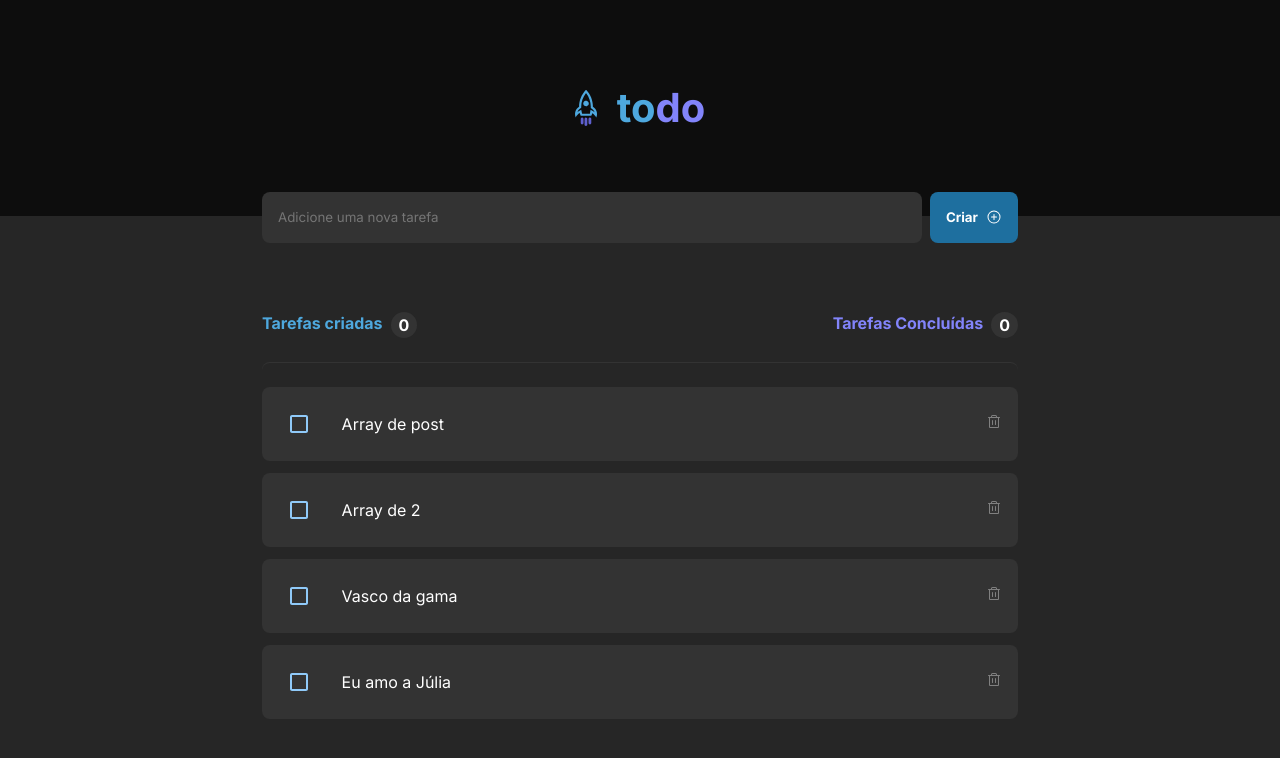
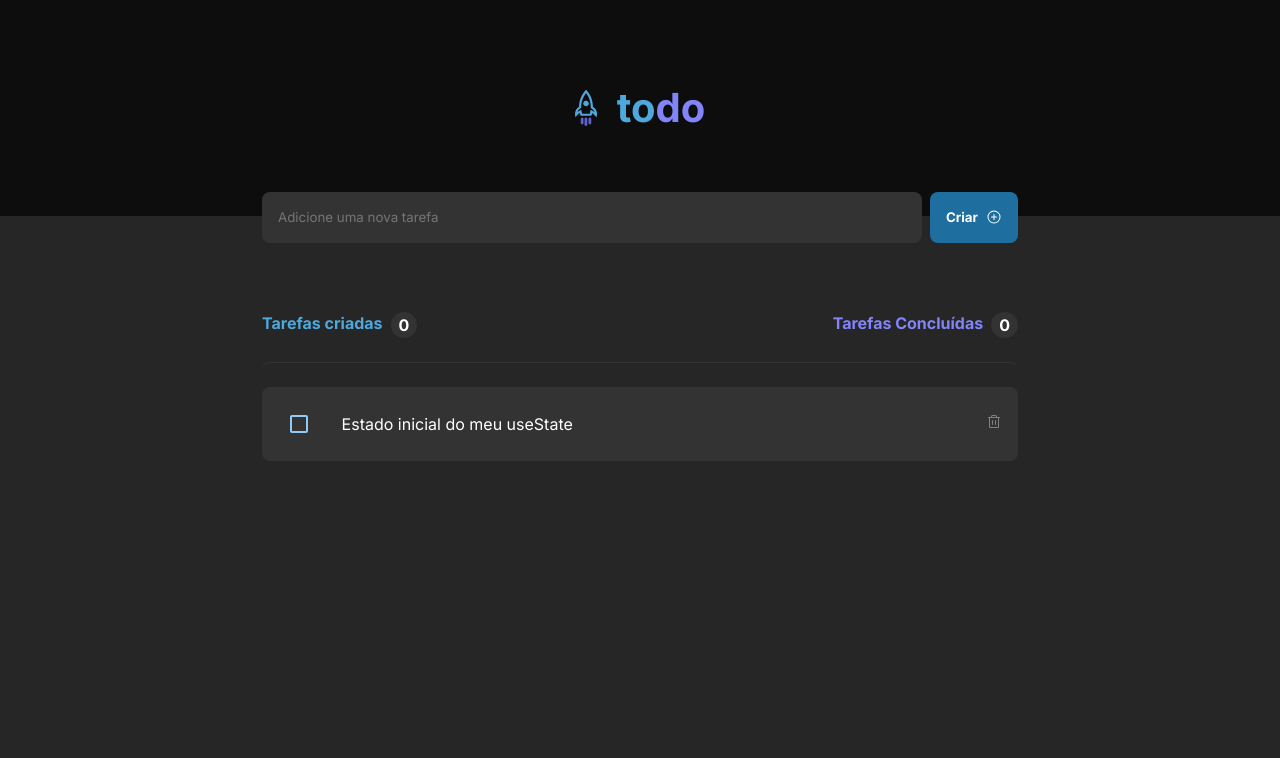
Before and after one commit to pedroeduardo36/01-todolist, a React (Vite) app: page / in a window 1280 px wide. Shown: the top 758 px of the page. Built offline with nearby package versions, Linux system fonts and the light colour scheme.

Commit message:
Adicionando nova task

```diff
--- a/package.json
+++ b/package.json
@@ -15,7 +15,8 @@
     "@mui/material": "^5.15.20",
     "@phosphor-icons/react": "^2.1.6",
     "react": "^18.2.0",
-    "react-dom": "^18.2.0"
+    "react-dom": "^18.2.0",
+    "uuid": "^10.0.0"
   },
   "devDependencies": {
     "@types/react": "^18.2.66",
--- a/src/App.module.css
+++ b/src/App.module.css
@@ -16,7 +16,7 @@
 
 .input {
     background: var(--gray-400);
-    color: var(--gray-300);
+    color: var(--white);
     padding: 1rem;
     border: 0;
     border-radius: 8px;
--- a/src/App.tsx
+++ b/src/App.tsx
@@ -7,31 +7,20 @@ import { EmptyList } from "./components/EmptyList";
 import { PlusCircle } from "@phosphor-icons/react";
 import { useState } from "react";
 
-const tasks = [
-  {
-    id: 1,
-    name: "Array de post",
-  },
-  {
-    id: 2,
-    name: "Array de 2",
-  },
-  {
-    id: 3,
-    name: "Vasco da gama",
-  },
-  {
-    id: 4,
-    name: "Eu amo a Júlia",
-  },
-];
+
 
 export function App() {
-  // const [tasks, setTasks] = useState([''])
-
+  const [tasks, setTasks] = useState(["Estado inicial do meu useState"]);
+  const [newTask, setNewTask] = useState('')
 
   function handleCreateNewTask() {
 
+    if (newTask.trim() === '') {
+      return;
+    }
+
+    setTasks([...tasks, newTask]);
+    setNewTask('')
   }
 
   return (
@@ -42,6 +31,8 @@ export function App() {
         <input
           className={styles.input}
           placeholder="Adicione uma nova tarefa"
+          value={newTask}
+          onChange={(e) => setNewTask(e.target.value)}
         />
         <button onClick={handleCreateNewTask} className={styles.button}>
           Criar
@@ -52,11 +43,11 @@ export function App() {
       <div className={styles.taskWrapper}>
         <TaskCounter />
         <div className={styles.taskList}>
-
           {tasks.length > 0 ? (
             <>
               {tasks.map((task) => {
-                return <TaskList key={task.id} name={task.name} />;
+                // return <TaskList key={task.id} name={task.name} />;
+                return <TaskList content={task} />;
               })}
             </>
           ) : (
--- a/src/components/TaskList.tsx
+++ b/src/components/TaskList.tsx
@@ -4,10 +4,10 @@ import { Checkbox } from "@mui/material";
 import { blue, purple } from "@mui/material/colors";
 
 interface TaskListProps {
-  name: string;
+  content: string;
 }
 
-export function TaskList({ name }: TaskListProps) {
+export function TaskList({ content }: TaskListProps) {
   return (
     <div className={styles.listWrapper}>
       <Checkbox
@@ -18,7 +18,7 @@ export function TaskList({ name }: TaskListProps) {
           },
         }}
       />
-      <p>{name}</p>
+      <p>{content}</p>
       <button>
         <Trash size={16} color="#808080" />
       </button>
```
Also changed, not shown: 1 other file (tests, documents, lock files or other folders).
